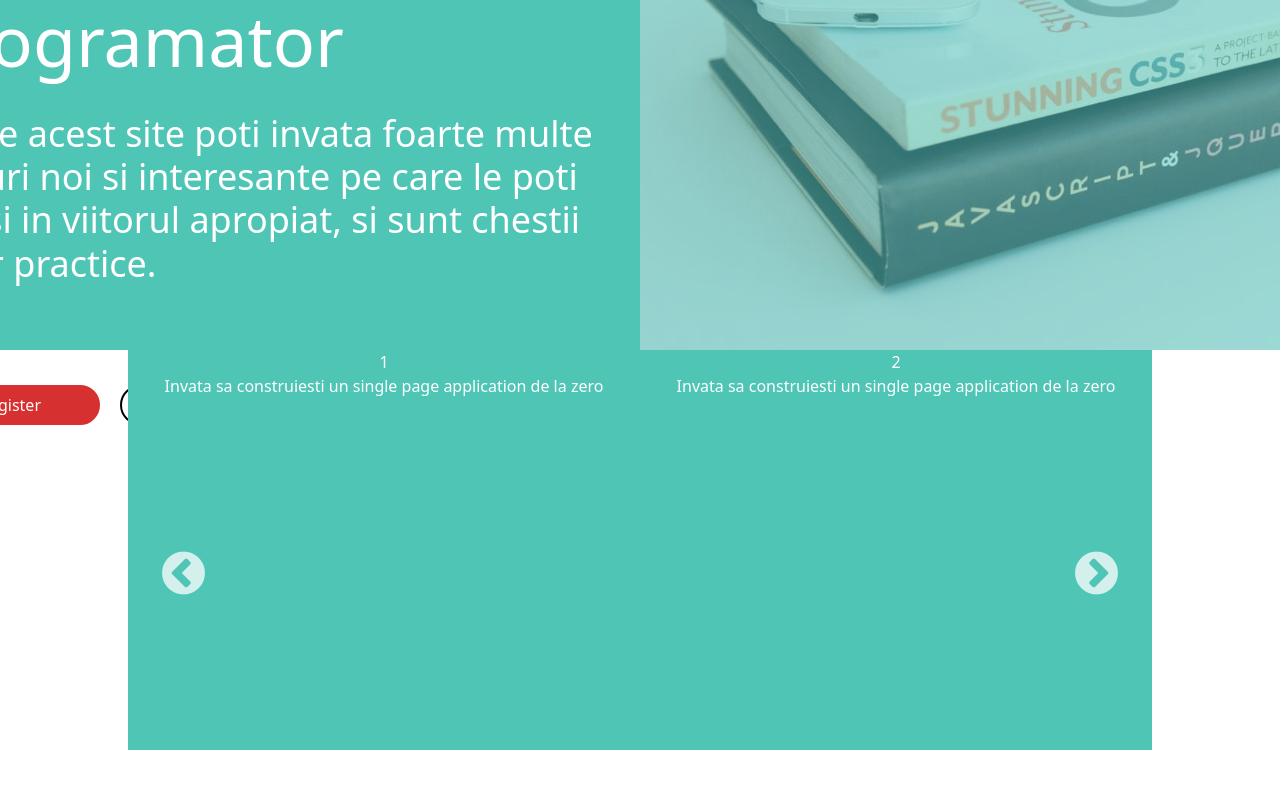
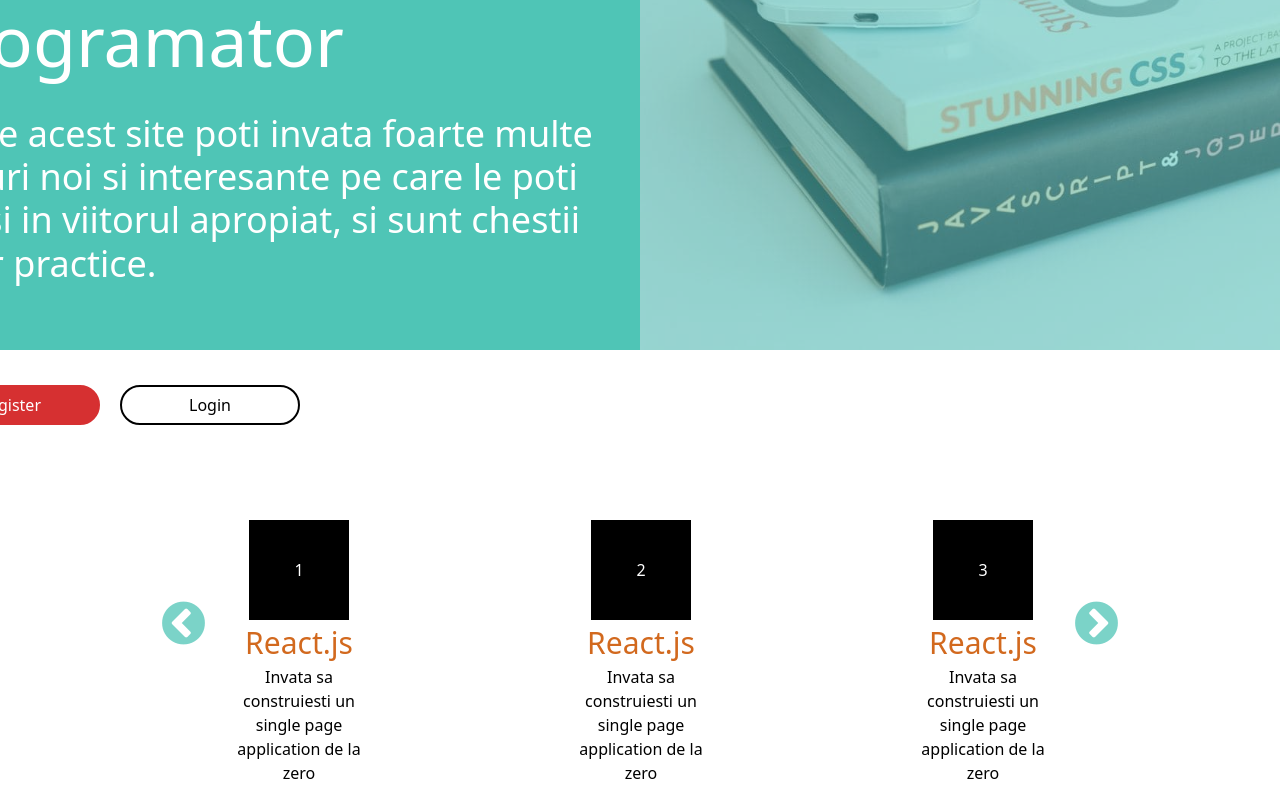
Before and after one commit to deakferi90/my_demo_app, a React (Create React App) app in the folder courses-fe/: page / in a window 1280 px wide. Shown: the part 300-1100 px from the top of the page. Before the commit the page ends 1050 px from the top, so only its background shows below. Built offline with nearby package versions, Linux system fonts and the light colour scheme.

Commit message:
added carousel

```diff
--- a/courses-fe/src/pages/landingPage/LandingPageComponent.js
+++ b/courses-fe/src/pages/landingPage/LandingPageComponent.js
@@ -12,7 +12,7 @@ export const LandingPage = () => {
     dots: false,
     infinite: true,
     speed: 500,
-    slidesToShow: 2,
+    slidesToShow: 3,
     slidesToScroll: 1
   };
   return (
@@ -33,9 +33,11 @@ export const LandingPage = () => {
         </div>
         <div className='hero-side hero-image'><div className='image-cover'></div></div>
       </div>
-      <Slider {...settings}>
+      <div className='slider-container'>
+        <Slider {...settings}>
           {renderSlides()}
         </Slider>
+      </div>
       {/* <Slider
         dots={false}
         slidesToShow={4}
--- a/courses-fe/src/pages/landingPage/helper.js
+++ b/courses-fe/src/pages/landingPage/helper.js
@@ -1,11 +1,15 @@
 import names from './names';
 
 export const renderSlides = () =>
-names.map((person) => {
-  return (
-  <div>
-    <div>{person.title}</div>
-    <div>{person.text}</div>
-  </div>
-)});
+  names.map((person) => {
+    return (
+      <div className='slider-inside-component'>
+        <div className='title'>{person.number}</div>
+        <div className='text-cont'>
+          <div className='subtitle'>{person.subtitle}</div>
+          <div className='text'>{person.text}</div>
+        </div>
+      </div>
+    )
+  });
 export default renderSlides;
--- a/courses-fe/src/pages/landingPage/names.js
+++ b/courses-fe/src/pages/landingPage/names.js
@@ -1,26 +1,47 @@
 export const names = [
     {
-        title: "1",
+        number: "1",
+        subtitle: "React.js",
         text: "Invata sa construiesti un single page application de la zero"
     },
     {
-        title: "2",
+        number: "2",
+        subtitle: "React.js",
         text: "Invata sa construiesti un single page application de la zero"
     },
     {
-        title: "3",
+        number: "3",
+        subtitle: "React.js",
         text: "Invata sa construiesti un single page application de la zero"
     },
     {
-        title: "4",
+        number: "4",
+        subtitle: "React.js",
         text: "Invata sa construiesti un single page application de la zero"
     },
     {
-        title: "5",
+        number: "5",
+        subtitle: "React.js",
         text: "Invata sa construiesti un single page application de la zero"
     },
     {
-        title: "6",
+        number: "6",
+        subtitle: "React.js",
+        text: "Invata sa construiesti un single page application de la zero"
+    },
+    {
+        number: "7",
+        subtitle: "React.js",
+        text: "Invata sa construiesti un single page application de la zero"
+    },
+    {
+        number: "8",
+        subtitle: "React.js",
+        text: "Invata sa construiesti un single page application de la zero"
+    },
+    {
+        number: "9",
+        subtitle: "React.js",
         text: "Invata sa construiesti un single page application de la zero"
     },
 ];
--- a/courses-fe/src/pages/landingPage/style.scss
+++ b/courses-fe/src/pages/landingPage/style.scss
@@ -1,5 +1,4 @@
 .slick-slider {
-    background: #4fc5b6;
     color: #fff;
     height: 400px;
     width: 80%;
@@ -12,6 +11,7 @@
             font-size: 50px;
             position: absolute;
             left: 50%;
+            color: #4fc5b6;
         }
       }
       .slick-next {
@@ -21,6 +21,7 @@
             font-size: 50px;
             position: absolute;
             right: 50%;
+            color: #4fc5b6;
         }
       }
 }
@@ -206,12 +207,28 @@
   }
 }
 
+.slider-container {
+  margin-top: 50px;
+}
 
-// .name-card-data {
-//   width: 250px;
-//   height: 300px;
-//   box-shadow: 0 1px 3px rgb(0 0 0 / 12%), 0 1px 2px rgb(0 0 0 / 24%);
-//   margin-bottom: 20px;
-//   margin-right: 20px;
-//   cursor: pointer;
-// }
+.slider-inside-component {
+  padding-top: 120px;
+  .title {
+    width: 100px;
+    height: 100px;
+    color: #fff;
+    background: #000;
+    line-height: 100px;
+    margin: 0 auto;
+  }
+  .text-cont {
+      color: #000;
+      background: #fff;
+      width: 50%;
+      margin: 0 auto;
+      .subtitle {
+        font-size: 30px;
+        color: chocolate;
+      }
+  }
+}
```
